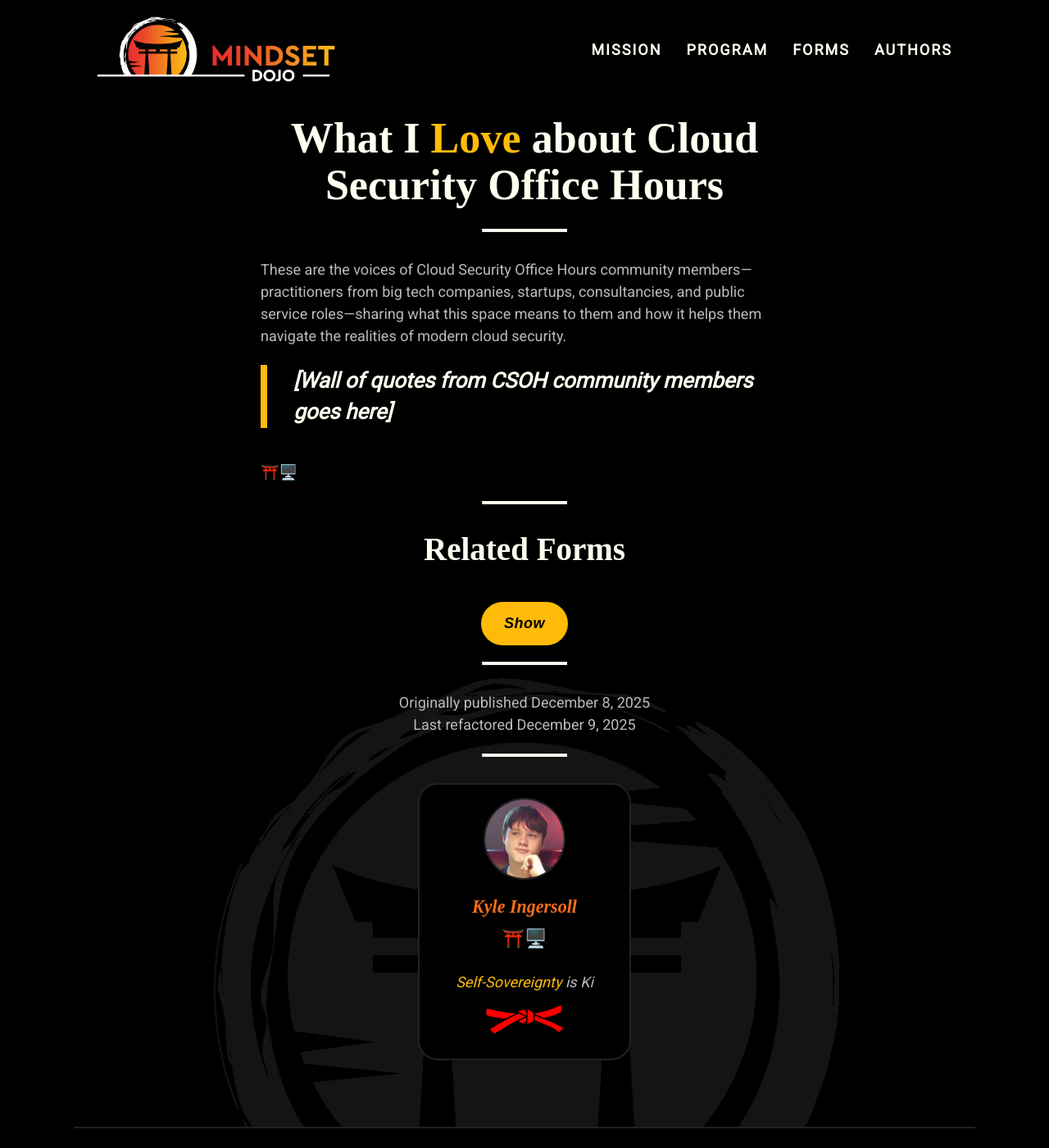
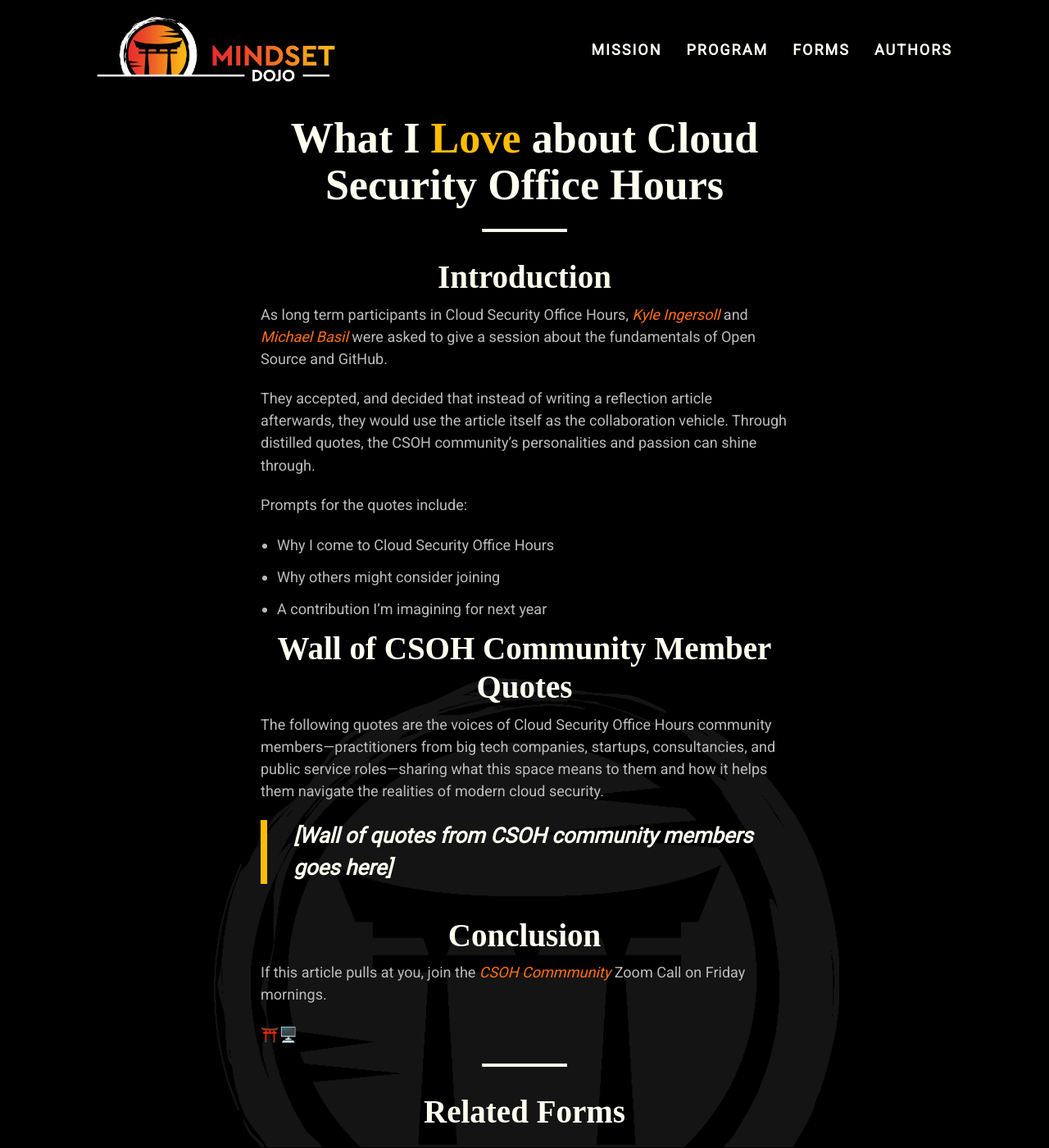
Before and after one commit to mindset-dojo/mindset-dojo.github.io, a Jekyll site: the page built from _insights/2025/kyle-ingersoll/2025-12-08-what-i-love-about-cloud-security-office-hours.md, in a window 1280 px wide and 1400 px high. Shown: the whole window at 82% size. Built offline with Jekyll 4.4.1, drawn with Linux system fonts in a browser that asks for light colours; some web fonts are replaced; some of the changed text lies outside the part shown.

Commit message:
feat(what-i-love-about-cloud-security-office-hours): expand introduction, add call to action in conclusion, and make the wall of quotes it's own section.

```diff
--- a/_insights/2025/kyle-ingersoll/2025-12-08-what-i-love-about-cloud-security-office-hours.md
+++ b/_insights/2025/kyle-ingersoll/2025-12-08-what-i-love-about-cloud-security-office-hours.md
@@ -13,6 +13,24 @@ forms:
 excerpt: Cloud Security Office Hours brings together practitioners from big tech, startups, consultancies, and public service to share candid reflections on how this community helps them navigate the realities of modern cloud security.
 ---
 
-These are the voices of Cloud Security Office Hours community members—practitioners from big tech companies, startups, consultancies, and public service roles—sharing what this space means to them and how it helps them navigate the realities of modern cloud security.
+## Introduction
+
+As long term participants in Cloud Security Office Hours, [Kyle Ingersoll](../../kyle-ingersoll/) and [Michael Basil](../../michael-basil/) were asked to give a session about the fundamentals of Open Source and GitHub.
+
+They accepted, and decided that instead of writing a reflection article afterwards, they would use the article itself as the collaboration vehicle. Through distilled quotes, the CSOH community's personalities and passion can shine through.
+
+Prompts for the quotes include:
+
+- Why I come to Cloud Security Office Hours
+- Why others might consider joining
+- A contribution I’m imagining for next year
+
+## Wall of CSOH Community Member Quotes
+
+The following quotes are the voices of Cloud Security Office Hours community members—practitioners from big tech companies, startups, consultancies, and public service roles—sharing what this space means to them and how it helps them navigate the realities of modern cloud security.
 
 > **[Wall of quotes from CSOH community members goes here]**
+
+## Conclusion
+
+If this article pulls at you, join the [CSOH Commmunity](https://csoh.org/) Zoom Call on Friday mornings.
```
Also changed, not shown: other parts of _insights/2025/kyle-ingersoll/2025-12-08-what-i-love-about-cloud-security-office-hours.md (+1 -1 lines).
